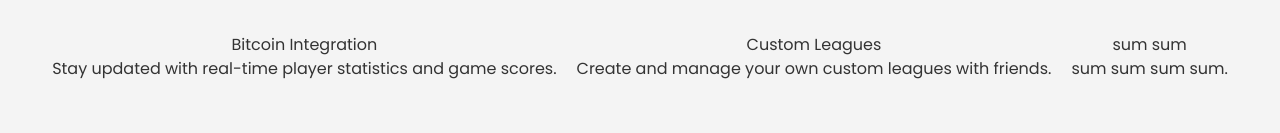
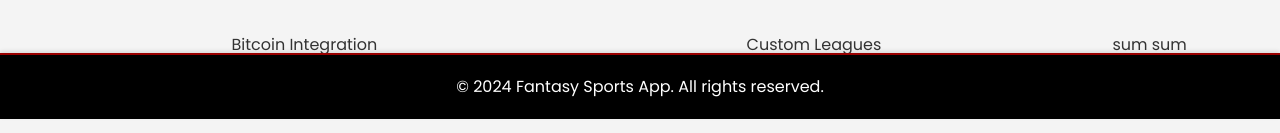
Before and after one commit to Shreyas-Pattabi/Ball-Out, a React (Vite) app in the folder frontend/: page / in a window 1280 px wide. Shown: the part 681-814 px from the top of the page. Built offline with nearby package versions, Linux system fonts and the light colour scheme; a web font is replaced by a local one.

Commit message:
Footer Addition & BG Img Path

```diff
--- a/frontend/src/components/Home.css
+++ b/frontend/src/components/Home.css
@@ -120,7 +120,18 @@
 }
 
 .hero {
-    background: linear-gradient(180deg, rgba(0, 51, 204, 0.8), rgba(153, 0, 0, 0.8)), url('C:\Users\jainm\Ball-Out\frontend\public\USATSI_23409094.jpg') no-repeat center center/cover;
+    background: linear-gradient(180deg, rgba(0, 51, 204, 0.8), rgba(153, 0, 0, 0.8)), url('..\assets\USATSI_23409094.jpg') no-repeat center center/cover;
     color: white;
     padding: 100px 20px;
   }
+
+  .footer {
+    background-color: #000000;
+    color: white;
+    padding: 20px 0;
+    position: fixed;
+    width: 100%;
+    bottom: 0;
+    box-shadow: 0 -2px 4px rgba(0, 0, 0, 0.1);
+    border-top: 2px solid #990000;
+  }
```
Also changed, not shown: frontend/src/assets/USATSI_23409094.jpg (renamed from frontend/public/USATSI_23409094.jpg).
